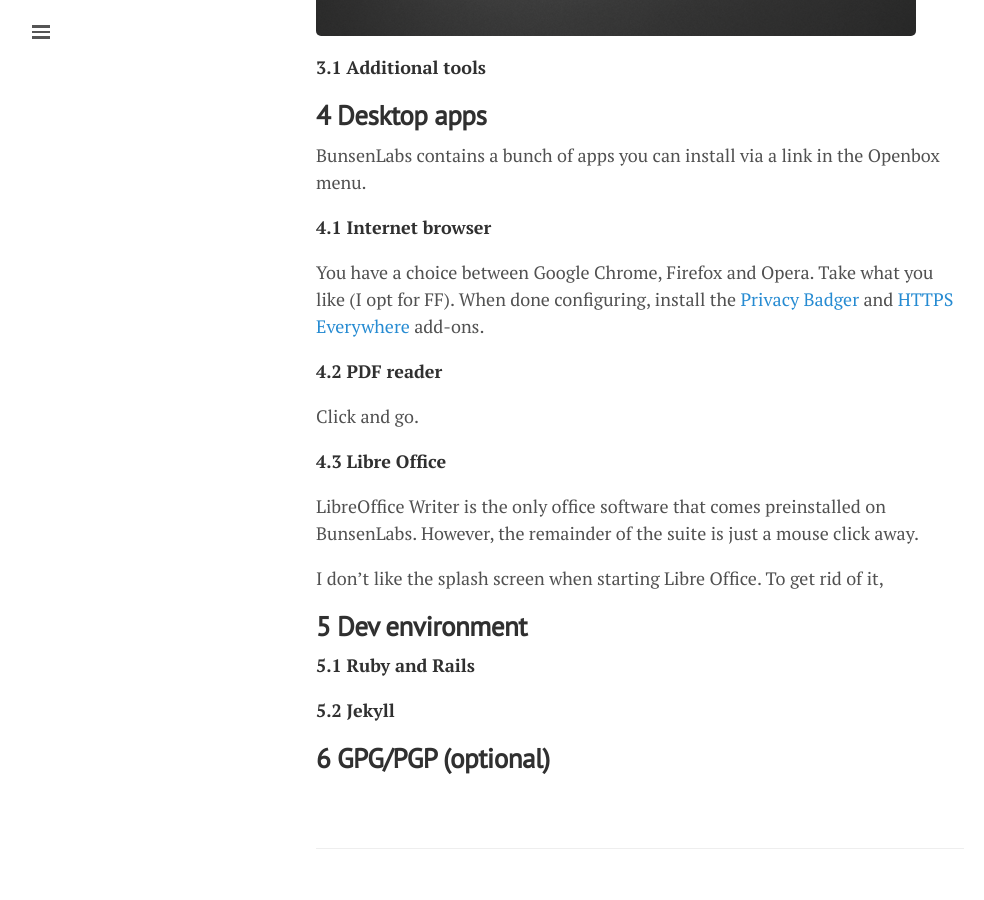
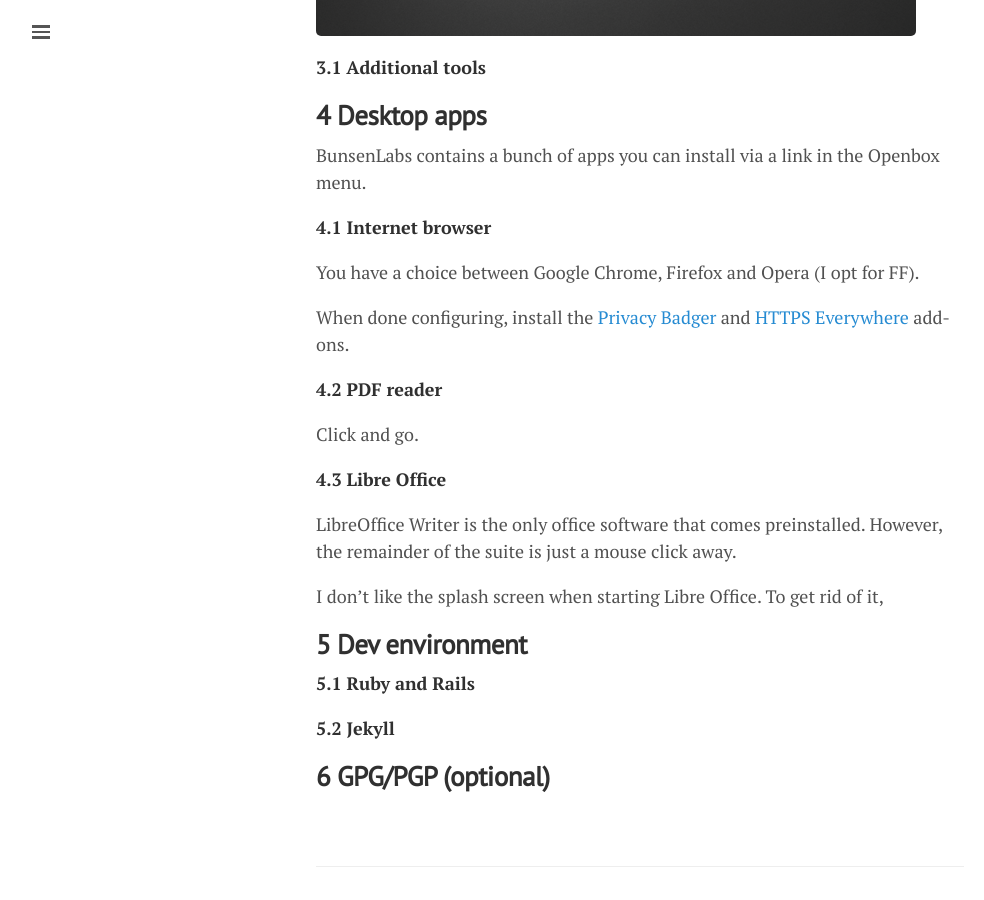
Before and after one commit to lgeurts/lgeurts.github.io, a Jekyll site: the page built from _posts/2017-07-11-bunsenlabs-linux-setup-notes-for dell-inspiron-6000.md, in a window 1280 px wide and 900 px high, scrolled down 1997 px. Shown: the whole window, without its empty margins (0-984 px from the left). Built offline with Jekyll 4.4.1, drawn with Linux system fonts in a browser that asks for light colours; nearby versions of some CDN libraries; comment, search, counter and statistics services are not loaded.

Commit message:
Update 2017-07-11-bunsenlabs-linux-setup-notes-for dell-inspiron-6000.md

```diff
--- a/_posts/2017-07-11-bunsenlabs-linux-setup-notes-for dell-inspiron-6000.md
+++ b/_posts/2017-07-11-bunsenlabs-linux-setup-notes-for dell-inspiron-6000.md
@@ -48,7 +48,8 @@
 
 **4.1 Internet browser**
 
-You have a choice between Google Chrome, Firefox and Opera. Take what you like (I opt for FF).
+You have a choice between Google Chrome, Firefox and Opera (I opt for FF).
+
 When done configuring, install the [Privacy Badger](https://www.eff.org/privacybadger) and [HTTPS Everywhere](https://www.eff.org/https-everywhere) add-ons.
 
 **4.2 PDF reader**
@@ -57,7 +58,7 @@
 
 **4.3 Libre Office**
 
-LibreOffice Writer is the only office software that comes preinstalled on BunsenLabs. However, the remainder of the suite is just a mouse click away.
+LibreOffice Writer is the only office software that comes preinstalled. However, the remainder of the suite is just a mouse click away.
 
 I don't like the splash screen when starting Libre Office. To get rid of it,
 
```
